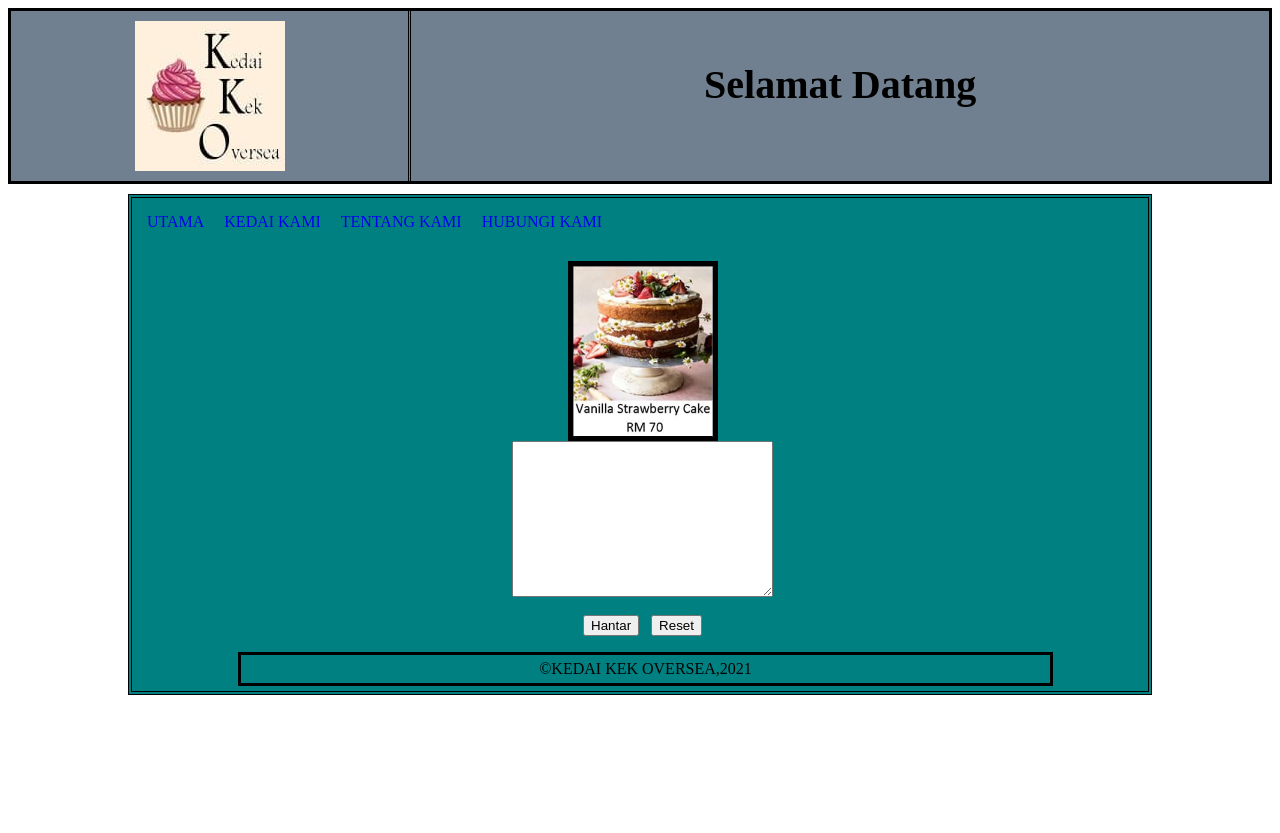
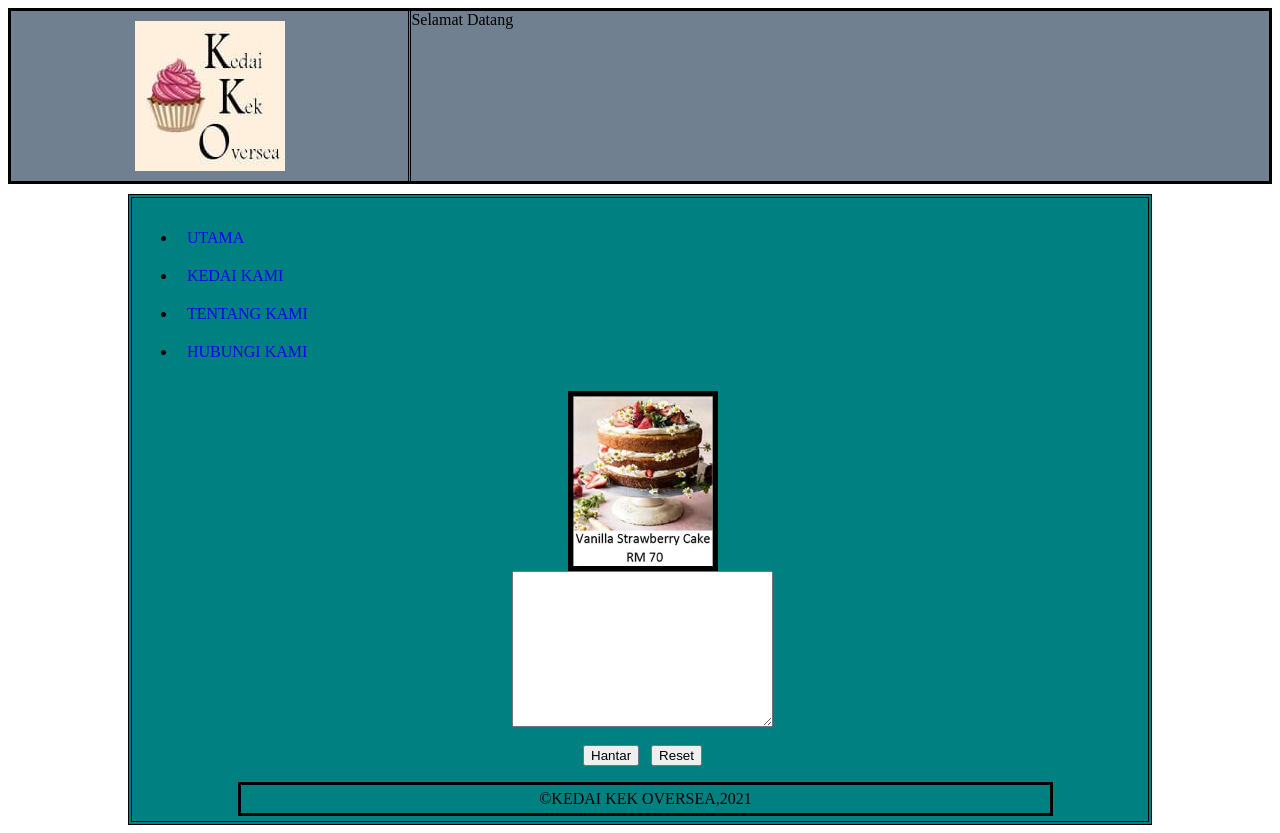
Before and after one commit to fxzhurin/KPD1023_KEDAI_KEK_OVERSEA, a plain HTML site: page komen.html in a window 1280 px wide. Before the commit the page ends 800 px from the top, so only its background shows below. Drawn offline with Linux system fonts and the light colour scheme.

Commit message:
Update komen.html

```diff
--- a/komen.html
+++ b/komen.html
@@ -20,14 +20,6 @@
         margin-left: auto;
         margin-right: auto;
       }
-      .header_greeting {
-        margin-top: 50px;
-        margin-left: auto;
-        margin-right: auto;
-        text-align: center;
-        font-size: 40;
-        font-weight: bold;
-      }
       .menu {
          border-style: double;
          border-width: 4;
@@ -39,19 +31,10 @@
          padding-left: 5px;
          background-color: teal;
       }
-      ul {
-         overflow: hidden;
-         margin: 0;
-         padding: 0;
-      }
       a {
          text-decoration: none;
          padding: 10px;
          display: block;
-      }
-      li {
-         list-style-type: none;
-         float: left;
       }
       li:hover {
          background-color: lightblue;
```
